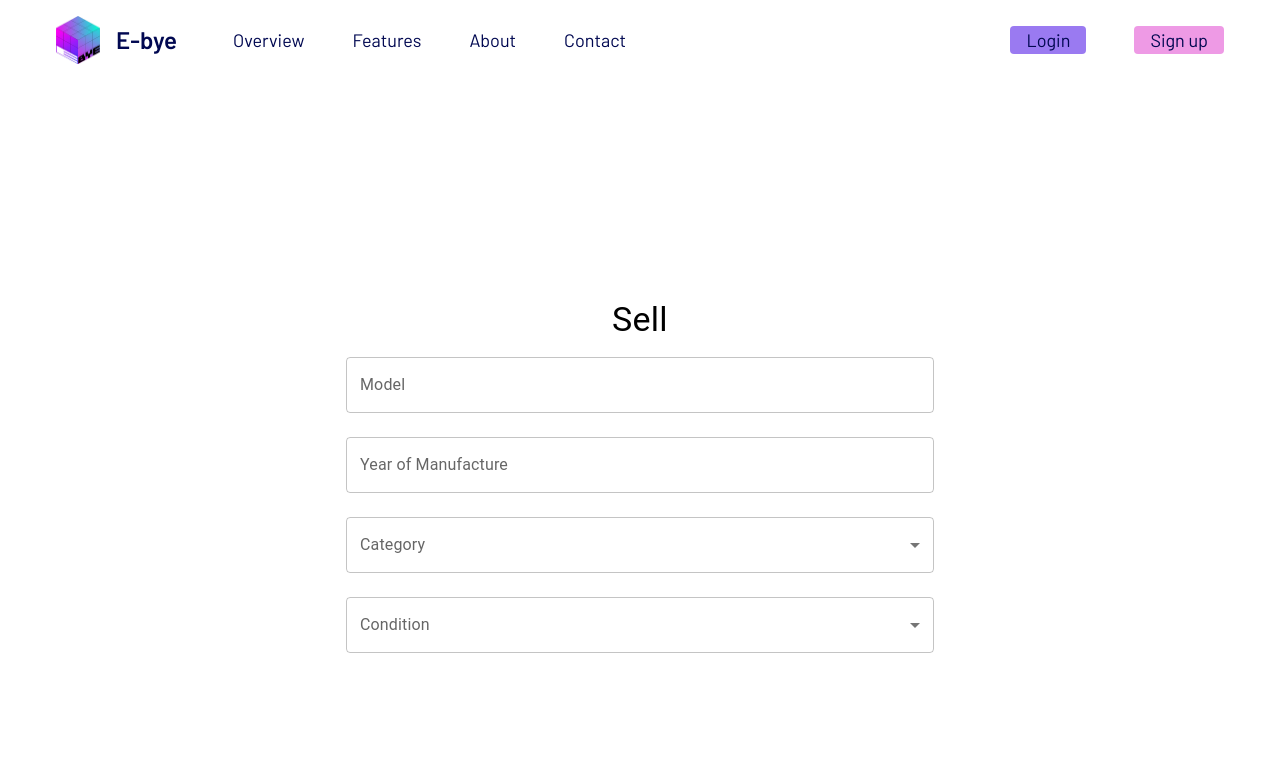
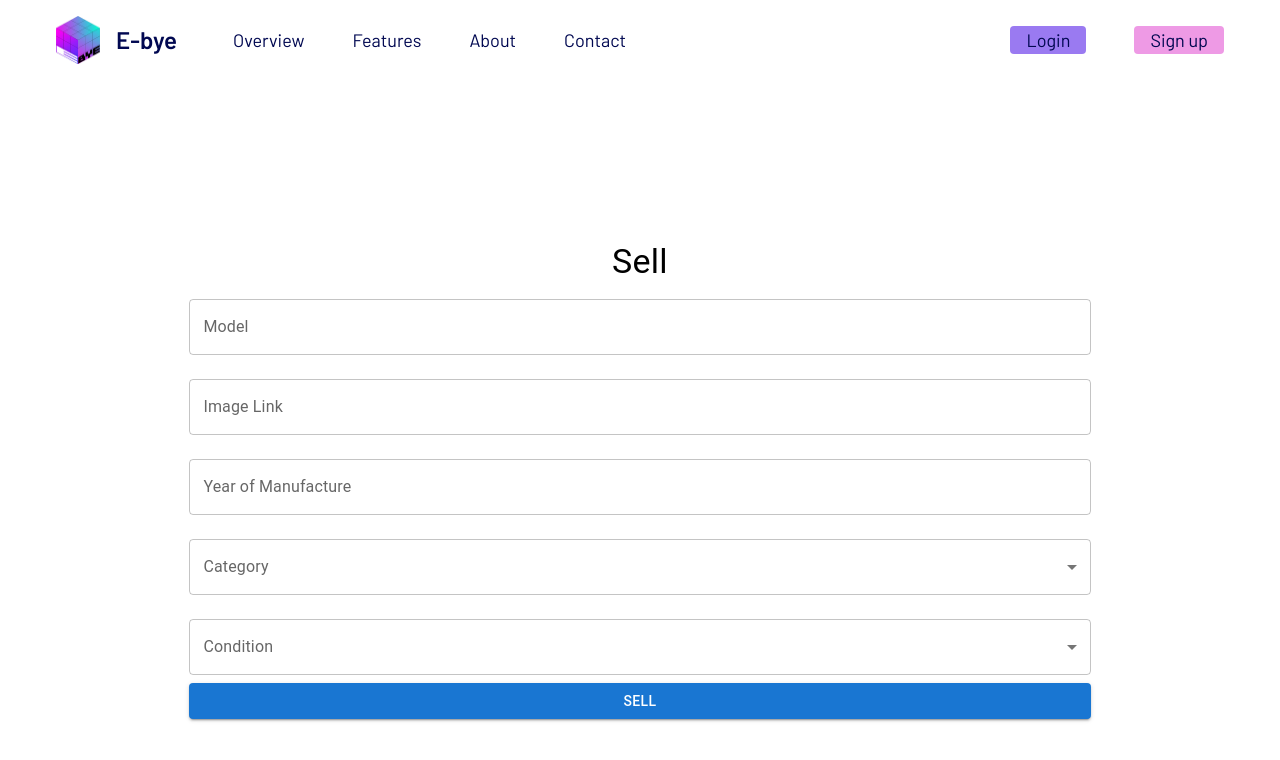
Before and after one commit to Tanaykmr/ebye, a React (Vite) app: page /Sell in a window 1280 px wide. Shown: the top 760 px of the page. Built offline with nearby package versions, Linux system fonts and the light colour scheme.

Commit message:
tried to create a working selling page

```diff
--- a/src/components/LandingPage.jsx
+++ b/src/components/LandingPage.jsx
@@ -11,7 +11,6 @@ const LandingPage = () => {
             <Features/>
             <About/>
             <ContactUs/>
-
         </div>
     )
 }
--- a/src/components/Login.jsx
+++ b/src/components/Login.jsx
@@ -106,7 +106,11 @@ const Login = () => {
                   axios.post("http://localhost:3000/user/login", {username, password}).then((response) => {
                     console.log(response)
                     if(response.status===200){
+                      localStorage.setItem("authorization", response.data.token)
                       navigate("/sell")
+                    }
+                    else if(response.status === 403){
+                      alert("invalid credentials!")
                     }
                   })
                 }}
--- a/src/components/Signup.jsx
+++ b/src/components/Signup.jsx
@@ -117,6 +117,7 @@ const Signup = () => {
                   axios.post("http://localhost:3000/user/signup", {username, password}).then((response) => {
                     console.log(response)
                     if(response.status===200){
+                      localStorage.setItem("authorization", response.data.token)
                       navigate("/sell")
                     }
                   })
--- a/src/components/User/Sell.jsx
+++ b/src/components/User/Sell.jsx
@@ -1,19 +1,39 @@
-import React, { useState } from 'react';
-import { FormControlLabel, FormGroup, Switch, TextField, Button, MenuItem, Typography } from '@mui/material';
+import React, { useState } from "react";
+import {
+  FormControlLabel,
+  FormGroup,
+  Switch,
+  TextField,
+  Button,
+  MenuItem,
+  Typography,
+} from "@mui/material";
+import axios from "axios";
 
 const Sell = () => {
   // const [mode, setMode] = useState('User');
-
+  const [model, setModel] = useState("");
+  const [mfd, setMfd] = useState(2024);
+  const [category, setCategory] = useState("");
+  const [imageLink, setImageLink] = useState("");
 
   // const handleModeChange = () => {
   //   setMode(mode === 'User' ? 'Organization' : 'User');
   // };
 
-
   return (
-    <div style={{ display: 'flex', justifyContent: 'center', alignItems: 'center', height: '100vh' }}>
+    <div
+      style={{
+        display: "flex",
+        justifyContent: "center",
+        alignItems: "center",
+        height: "100vh",
+      }}
+    >
       <form>
-        <Typography variant="h4" align="center">Sell</Typography>
+        <Typography variant="h4" align="center">
+          Sell
+        </Typography>
         {/* <FormGroup>
           <FormControlLabel
             control={<Switch checked={mode === 'Organization'} onChange={handleModeChange} />}
@@ -23,8 +43,34 @@ const Sell = () => {
         {/* {mode === 'User' ? (
          */}
         <>
-            <TextField label="Model" variant="outlined" fullWidth margin="normal" />
-            <TextField label="Year of Manufacture" type="number" variant="outlined" fullWidth margin="normal" />
+          <TextField
+            label="Model"
+            variant="outlined"
+            fullWidth
+            margin="normal"
+            onChange={(e) => {
+              setModel(e.target.value);
+            }}
+          />
+          <TextField
+            label="Image Link"
+            variant="outlined"
+            fullWidth
+            margin="normal"
+            onChange={(e) => {
+              setImageLink(e.target.value);
+            }}
+          />
+          <TextField
+            label="Year of Manufacture"
+            type="number"
+            variant="outlined"
+            fullWidth
+            margin="normal"
+            onChange={(e) => {
+              setMfd(e.target.value);
+            }}
+          />
           <TextField
             select
             label="Category"
@@ -32,6 +78,9 @@ const Sell = () => {
             fullWidth
             margin="normal"
             defaultValue=""
+            onChange={(e) => {
+              setCategory(e.target.value);
+            }}
           >
             <MenuItem value="laptop">Laptop</MenuItem>
             <MenuItem value="mobile">Mobile</MenuItem>
@@ -45,9 +94,9 @@ const Sell = () => {
             margin="normal"
             defaultValue=""
           >
+            <MenuItem value="mint">Mint</MenuItem>
             <MenuItem value="good">Good</MenuItem>
             <MenuItem value="bad">Bad</MenuItem>
-              <MenuItem value="mint">Mint</MenuItem>
           </TextField>
         </>
         {/* ) : (
@@ -83,10 +132,34 @@ const Sell = () => {
               The minimum quantity should be 10 units
             </Typography>
           </>
-        )}
-        <Button type="submit" variant="contained" color="primary" fullWidth>
+        )} */}
+        <Button
+          type="submit"
+          variant="contained"
+          color="primary"
+          fullWidth
+          onClick={() => {
+            let machine;
+            machine.model = model;
+            machine.imageLink = imageLink;
+            machine.age = 2024 - mfd;
+            machine.category = category;
+            axios
+              .post(
+                "http://localhost:3000/user/selldevice",
+                { machine },
+                { authorization: localStorage.getItem("authorization") }
+              )
+              .then((response) => {
+                console.log(response);
+                if(response.status == 200){
+                  alert("Device uploaded successfully")
+                }
+              });
+          }}
+        >
           Sell
-        </Button> */}
+        </Button>
       </form>
     </div>
   );
```
Lines whose indentation alone changed are shown as unchanged.
